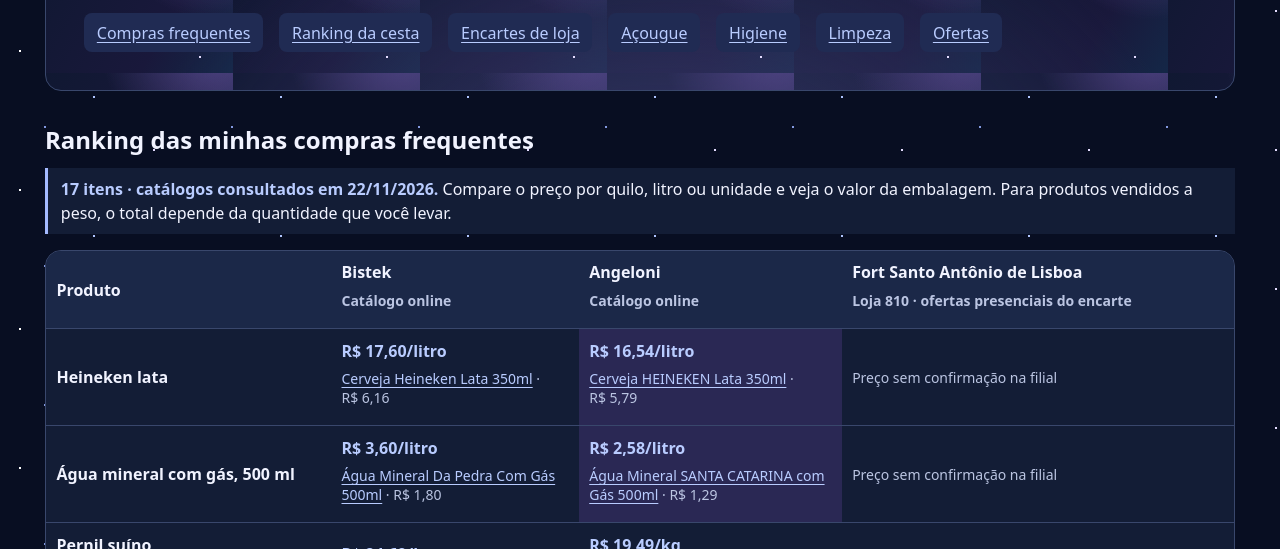
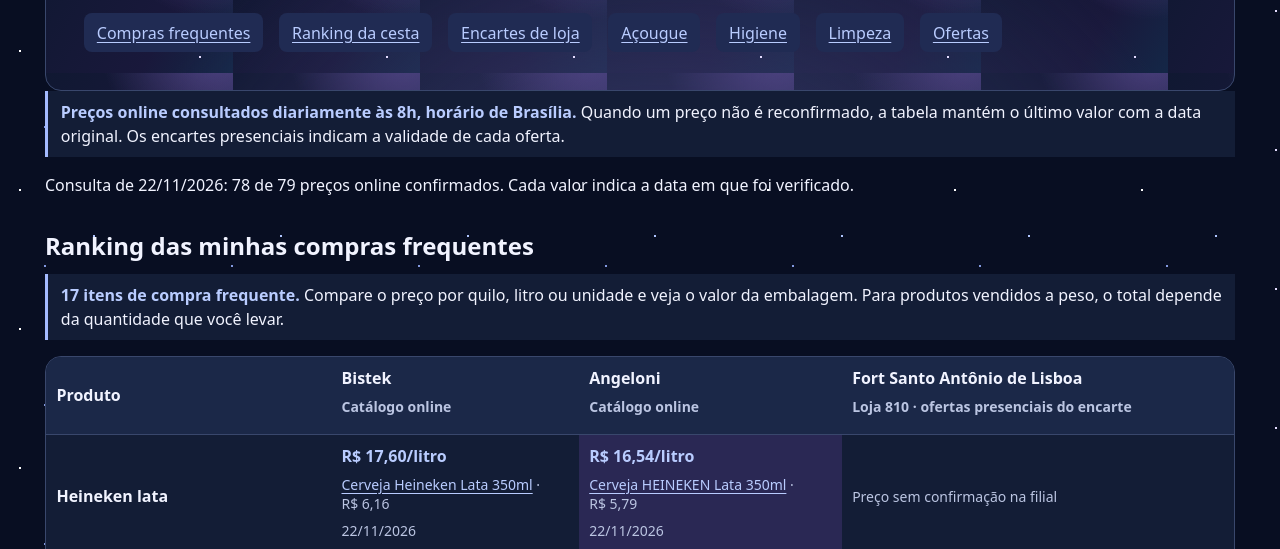
Before and after one commit to diegofranzbm-tech/pac-site, a plain HTML site: page radar/mercado/index.html in a window 1280 px wide. Shown: the part 251-800 px from the top of the page. Drawn offline with Linux system fonts and the light colour scheme.

Commit message:
Atualizar preços do Mercado diariamente às 8h

```diff
--- a/radar/mercado/app.js
+++ b/radar/mercado/app.js
@@ -61,3 +61,15 @@ for (const [section, offers] of Object.entries(selections)) {
     <small>${note}</small>${external("Consultar fonte", url)}</article>`
   ).join("");
 }
+
+const initialMarketDate = "2026-11-22";
+function marketQuote(url, initialCents) {
+  return marketPriceRefresh.products[url] ?? {cents: initialCents, date: initialMarketDate};
+}
+function marketDateLabel(date) {
+  return date.split("-").reverse().join("/");
+}
+const refreshNote = document.querySelector("#market-refresh");
+if (marketPriceRefresh.checked) {
+  refreshNote.textContent = `Consulta de ${marketDateLabel(marketPriceRefresh.checked)}: ${marketPriceRefresh.verified} de ${marketPriceRefresh.total} preços online confirmados. Cada valor indica a data em que foi verificado.`;
+}
--- a/radar/mercado/cesta.js
+++ b/radar/mercado/cesta.js
@@ -21,6 +21,10 @@ const physicalItems = [
   ["Papel higiênico", "4 rolos", [[821, "Papel Higienico Doble C/4 30m Fd", "https://www.bistek.com.br/papel-higienico-doble-c4-30m-fd-1923960/p"], [799, "Papel Higiênico SUPERPEL Neutro Folha Dupla com 4 Rolos 30 Metros cada", "https://super.angeloni.com.br/5218869-papel-higienico-superpel-neutro-folha-dupla-com-4-rolos-30-metros-cada/p"]]],
   ["Creme dental", "90 g", [[586, "Creme Dental Sorriso 90g Branco", "https://www.bistek.com.br/creme-dental-sorriso-90g-branco-691500/p"], [659, "Creme Dental SORRISO Fresh Caixa 90g", "https://super.angeloni.com.br/creme-dental-sorriso-fresh-caixa-90g-5434854/p"]]],
 ];
+
+for (const [, , offers] of physicalItems) {
+  for (const offer of offers.filter(Boolean)) offer[0] = marketQuote(offer[2], offer[0]).cents;
+}
 
 const catalogStores = [
   { name: "Bistek", area: "Catálogo online" },
@@ -55,7 +59,7 @@ monthlyTable.innerHTML = `
         if (!offer) return '<td>—</td>';
         const [cents, product, url] = offer;
         return `<td class="${cents === lowest ? "lowest-price" : ""}">
-          ${external(money(cents), url)}<small>${product}</small></td>`;
+          ${external(money(cents), url)}<small>${product} · ${marketDateLabel(marketQuote(url, cents).date)}</small></td>`;
       }).join("")}
       </tr>`;
   }).join("")}</tbody>
--- a/radar/mercado/frequentes.js
+++ b/radar/mercado/frequentes.js
@@ -47,7 +47,8 @@ const fortFrequentOffers = {
 const separatePreparations = new Set(["Pernil suíno", "Costela suína"]);
 const frequentRows = frequentItems.map(([label, unit, offers, note]) => {
   const fort = fortFrequentOffers[label];
-  const allOffers = [...offers, fort?.offer ?? null];
+  const allOffers = [...offers.map(([cents, quantity, name, url]) =>
+    [marketQuote(url, cents).cents, quantity, name, url]), fort?.offer ?? null];
   const unitPrices = allOffers.map(offer => offer ? Math.round(offer[0] / offer[1]) : null);
   const fortComparable = fort && !fort.alternative && todayInFlorianopolis <= fort.campaign.until;
   const comparable = unitPrices.slice(0, fortComparable ? 3 : 2);
@@ -72,7 +73,7 @@ document.querySelector("#frequent-prices").innerHTML = `
       return `<td class="${winners.includes(index) ? "lowest-price" : ""}">
         <strong>${money(unitPrices[index])}/${unit}</strong>
         <small>${external(name, url)} · ${money(cents)}${quantity === 1 && unit === "kg" ? " por 1 kg" : ""}</small>
-        ${fortDetails}
+        ${fortDetails || `<small>${marketDateLabel(marketQuote(url, cents).date)}</small>`}
       </td>`;
     }).join("")}
   </tr>`).join("")}</tbody>
--- a/radar/mercado/index.html
+++ b/radar/mercado/index.html
@@ -5,10 +5,12 @@
   <meta name="viewport" content="width=device-width, initial-scale=1">
   <title>YURI, O TREINADOR QUE TREINA · Mercado</title>
   <link rel="stylesheet" href="style.css?v=fort-rankings">
-  <script src="app.js?v=segmentos" defer></script>
-  <script src="cesta.js?v=precos-publicados" defer></script>
-  <script src="segmentos.js?v=fort-rankings" defer></script>
-<link rel="stylesheet" href="../yuri.css?v=via-lactea">  <script src="frequentes.js?v=fort-810" defer></script>
+  <script src="precos.js" defer></script>
+  <script src="app.js?v=diario8" defer></script>
+  <script src="cesta.js?v=diario8" defer></script>
+  <script src="segmentos.js?v=diario8" defer></script>
+  <link rel="stylesheet" href="../yuri.css?v=via-lactea">
+  <script src="frequentes.js?v=diario8" defer></script>
 </head>
 <body class="yuri-market">
 <main>
@@ -21,9 +23,12 @@
     </nav>
   </header>
 
+  <p class="market-note"><strong>Preços online consultados diariamente às 8h, horário de Brasília.</strong> Quando um preço não é reconfirmado, a tabela mantém o último valor com a data original. Os encartes presenciais indicam a validade de cada oferta.</p>
+  <p id="market-refresh" role="status"></p>
+
   <section aria-labelledby="frequentes">
     <h2 id="frequentes">Ranking das minhas compras frequentes</h2>
-    <p class="market-note"><strong>17 itens · catálogos consultados em 22/11/2026.</strong> Compare o preço por quilo, litro ou unidade e veja o valor da embalagem. Para produtos vendidos a peso, o total depende da quantidade que você levar.</p>
+    <p class="market-note"><strong>17 itens de compra frequente.</strong> Compare o preço por quilo, litro ou unidade e veja o valor da embalagem. Para produtos vendidos a peso, o total depende da quantidade que você levar.</p>
     <div class="table-wrap frequent-prices" tabindex="0" role="region" aria-labelledby="frequentes">
       <table id="frequent-prices"></table>
     </div>
@@ -37,7 +42,7 @@
 
   <section aria-labelledby="cesta-basica">
     <h2 id="cesta-basica">Orçamento mensal por supermercado</h2>
-    <p class="market-note"><strong>Catálogos oficiais consultados em 22/11/2026.</strong> Preços online de Angeloni e Bistek, sujeitos a CEP, estoque e condições no carrinho. Para comprar presencialmente, confira as ofertas da filial abaixo.</p>
+    <p class="market-note"><strong>Preços dos catálogos oficiais.</strong> Preços online de Angeloni e Bistek, sujeitos a CEP, estoque e condições no carrinho. Para comprar presencialmente, confira as ofertas da filial abaixo.</p>
     <p id="quantity-help">A lista começa com uma sugestão para dois adultos. Ajuste o número de embalagens ou de quilos de cada item para o seu mês. Use zero para retirar um produto.</p>
     <button type="button" id="reset-month">Restaurar quantidades sugeridas</button>
     <div class="market-layout">
@@ -54,7 +59,7 @@
     <p class="market-method">Os 20 itens mantêm as mesmas embalagens e pesos. O traço indica preço sem confirmação para a referência exata. O subtotal usa apenas os itens com preço nos dois catálogos. Marcas podem variar. Os valores excluem frete e deslocamento.</p>
   </section>
 
-  <p class="market-method">Bistek e Angeloni usam os catálogos online consultados em 22/11/2026. O Fort Santo Antônio de Lisboa usa os encartes presenciais da loja 810. A comparação entre as três lojas soma apenas os itens com oferta do Fort na validade, na medida indicada e sem desconto de clube. Os subtotais excluem frete e deslocamento.</p>
+  <p class="market-method">Bistek e Angeloni usam os preços datados dos catálogos online. O Fort Santo Antônio de Lisboa usa os encartes presenciais da loja 810. A comparação entre as três lojas soma apenas os itens com oferta do Fort na validade, na medida indicada e sem desconto de clube. Os subtotais excluem frete e deslocamento.</p>
 
   <details class="market-note comparison-note">
     <summary>Adendo sobre embalagens e produtos semelhantes</summary>
--- /dev/null
+++ b/radar/mercado/precos.js
@@ -0,0 +1,319 @@
+const marketPriceRefresh = {
+  "checked": "2026-11-22",
+  "verified": 78,
+  "total": 79,
+  "products": {
+    "https://super.angeloni.com.br/4077167-oleo-de-soja-coamo-refinado-900ml/p": {
+      "cents": 759,
+      "date": "2026-11-22"
+    },
+    "https://super.angeloni.com.br/5163134-cebola-roxa-7-montes-1kg-1/p": {
+      "cents": 1299,
+      "date": "2026-11-22"
+    },
+    "https://super.angeloni.com.br/5184063-farinha-mandioca-engenho-1kg/p": {
+      "cents": 415,
+      "date": "2026-11-22"
+    },
+    "https://super.angeloni.com.br/5218869-papel-higienico-superpel-neutro-folha-dupla-com-4-rolos-30-metros-cada/p": {
+      "cents": 799,
+      "date": "2026-11-22"
+    },
+    "https://super.angeloni.com.br/5252815-farinha-trigo-farina-tradicional-tipo-1-1kg/p": {
+      "cents": 375,
+      "date": "2026-11-22"
+    },
+    "https://super.angeloni.com.br/5323149-amaciante-de-roupa-downy-concentrado-brisa-intenso-refil-750ml/p": {
+      "cents": 1999,
+      "date": "2026-11-22"
+    },
+    "https://super.angeloni.com.br/5459942-linguica-seara-toscana-congelada-600g/p": {
+      "cents": 2199,
+      "date": "2026-11-22"
+    },
+    "https://super.angeloni.com.br/acem-bovino-best-beef-pedaco-kg-4719985/p": {
+      "cents": 5390,
+      "date": "2026-11-22"
+    },
+    "https://super.angeloni.com.br/acucar-refinado-globo-1kg-5503951/p": {
+      "cents": 349,
+      "date": "2026-11-22"
+    },
+    "https://super.angeloni.com.br/agua-mineral-santa-catarina-com-gas-500ml-524018/p": {
+      "cents": 129,
+      "date": "2026-11-22"
+    },
+    "https://super.angeloni.com.br/agua-sanitaria-q-boa-1l-388/p": {
+      "cents": 499,
+      "date": "2026-11-22"
+    },
+    "https://super.angeloni.com.br/arroz-parboilizado-kiarroz-5kg-121452/p": {
+      "cents": 1795,
+      "date": "2026-11-22"
+    },
+    "https://super.angeloni.com.br/cafe-dufiltro-tradicional-500g-5523687/p": {
+      "cents": 1790,
+      "date": "2026-11-22"
+    },
+    "https://super.angeloni.com.br/cenoura-kg-164607/p": {
+      "cents": 499,
+      "date": "2026-11-22"
+    },
+    "https://super.angeloni.com.br/cerveja-heineken-lata-350ml-5120431/p": {
+      "cents": 579,
+      "date": "2026-11-22"
+    },
+    "https://super.angeloni.com.br/costela-suina-seara-pedaco-resfriado-kg-4517433/p": {
+      "cents": 2929,
+      "date": "2026-11-22"
+    },
+    "https://super.angeloni.com.br/coxa-sobrecoxa-frango-macedo-resfriada-kg-4823400/p": {
+      "cents": 1399,
+      "date": "2026-11-22"
+    },
+    "https://super.angeloni.com.br/creme-dental-sorriso-dentes-brancos-90g-385891/p": {
+      "cents": 539,
+      "date": "2026-11-22"
+    },
+    "https://super.angeloni.com.br/creme-dental-sorriso-fresh-caixa-90g-5434854/p": {
+      "cents": 659,
+      "date": "2026-11-22"
+    },
+    "https://super.angeloni.com.br/desinfetante-pinho-sol-original-1l-1986899/p": {
+      "cents": 1889,
+      "date": "2026-11-22"
+    },
+    "https://super.angeloni.com.br/detergente-ype-neutro-500ml-1229185/p": {
+      "cents": 299,
+      "date": "2026-11-22"
+    },
+    "https://super.angeloni.com.br/esponja-scotch-brite-multiuso-com-1-unidade-1996/p": {
+      "cents": 519,
+      "date": "2026-11-22"
+    },
+    "https://super.angeloni.com.br/extrato-de-tomate-bonare-300g-4868887/p": {
+      "cents": 279,
+      "date": "2026-11-22"
+    },
+    "https://super.angeloni.com.br/feijao-preto-urbano-tipo-1-1kg-2876440/p": {
+      "cents": 729,
+      "date": "2026-11-22"
+    },
+    "https://super.angeloni.com.br/file-de-peito-frango-nat-iqf-1kg-4093797/p": {
+      "cents": 2259,
+      "date": "2026-11-22"
+    },
+    "https://super.angeloni.com.br/frios-e-laticinios/leite": {
+      "cents": 1790,
+      "date": "2026-11-22"
+    },
+    "https://super.angeloni.com.br/kit-pantene-liso-extremo-shmapoo-350ml-condicionador-175ml-4529461/p": {
+      "cents": 2590,
+      "date": "2026-11-22"
+    },
+    "https://super.angeloni.com.br/laranja-pera-kg-163848/p": {
+      "cents": 399,
+      "date": "2026-11-22"
+    },
+    "https://super.angeloni.com.br/leite-tirol-integral-com-tampa-1l-3852102/p": {
+      "cents": 429,
+      "date": "2026-11-22"
+    },
+    "https://super.angeloni.com.br/limao-tahity-kg-164364/p": {
+      "cents": 1719,
+      "date": "2026-11-22"
+    },
+    "https://super.angeloni.com.br/maca-gala-kg-164534/p": {
+      "cents": 1679,
+      "date": "2026-11-22"
+    },
+    "https://super.angeloni.com.br/margarina-claybom-com-sal-500g-3260925/p": {
+      "cents": 749,
+      "date": "2026-11-22"
+    },
+    "https://super.angeloni.com.br/massa-orquidea-espaguete-500g-2132150/p": {
+      "cents": 379,
+      "date": "2026-11-22"
+    },
+    "https://super.angeloni.com.br/pernil-suino-seara-reserva-com-pele-pedaco-resfriado-kg-4821174/p": {
+      "cents": 1949,
+      "date": "2026-11-22"
+    },
+    "https://super.angeloni.com.br/queijo-mussarela-president-fatiado-300g-4804119/p": {
+      "cents": 1939,
+      "date": "2026-11-22"
+    },
+    "https://super.angeloni.com.br/sabao-em-po-surf-cuidado-do-coco-800g-5459290/p": {
+      "cents": 999,
+      "date": "2026-11-22"
+    },
+    "https://super.angeloni.com.br/sabonete-phebo-naturelle-90g-4740/p": {
+      "cents": 599,
+      "date": "2026-11-22"
+    },
+    "https://super.angeloni.com.br/saco-de-lixo-dover-roll-resist-com-20-unidades-30l-4649414/p": {
+      "cents": 1899,
+      "date": "2026-11-22"
+    },
+    "https://super.angeloni.com.br/sobrecoxa-de-frango-nat-iqf-1kg-4010669/p": {
+      "cents": 1395,
+      "date": "2026-11-22"
+    },
+    "https://super.angeloni.com.br/tomate-italiano-kg-786934/p": {
+      "cents": 2399,
+      "date": "2026-11-22"
+    },
+    "https://www.bistek.com.br/achocolatado-po-3-coracoes-350g-choc-2340453/p": {
+      "cents": 718,
+      "date": "2026-11-22"
+    },
+    "https://www.bistek.com.br/acucar-da-barra-1kg-refinado-1501305/p": {
+      "cents": 390,
+      "date": "2026-11-22"
+    },
+    "https://www.bistek.com.br/agua-mineral-da-pedra-com-gas-500ml-2013800/p": {
+      "cents": 180,
+      "date": "2026-11-22"
+    },
+    "https://www.bistek.com.br/agua-sanitaria-qboa-1-litro-714895/p": {
+      "cents": 512,
+      "date": "2026-11-22"
+    },
+    "https://www.bistek.com.br/amaciante-concdowny-750ml-bintenso-rf-2311321/p": {
+      "cents": 2256,
+      "date": "2026-11-22"
+    },
+    "https://www.bistek.com.br/arroz-parboilizado-bonitao-5kg-tp1-1550012/p": {
+      "cents": 1750,
+      "date": "2026-11-22"
+    },
+    "https://www.bistek.com.br/cafe-po-uniao-500g-tradicional-vacuo-2218798/p": {
+      "cents": 1954,
+      "date": "2026-11-22"
+    },
+    "https://www.bistek.com.br/cebola-600g-3031438/p": {
+      "cents": 741,
+      "date": "2026-11-22"
+    },
+    "https://www.bistek.com.br/cenoura-600g-3031462/p": {
+      "cents": 504,
+      "date": "2026-11-22"
+    },
+    "https://www.bistek.com.br/cerveja-heineken-lata-350ml-990167/p": {
+      "cents": 616,
+      "date": "2026-11-22"
+    },
+    "https://www.bistek.com.br/costela-barbecue-seara-gourmet-1kg-1359967/p": {
+      "cents": 9576,
+      "date": "2026-11-22"
+    },
+    "https://www.bistek.com.br/creme-dental-sorriso-90g-branco-691500/p": {
+      "cents": 586,
+      "date": "2026-11-22"
+    },
+    "https://www.bistek.com.br/desinfetante-pinho-sol-1l-original-1463691/p": {
+      "cents": 2057,
+      "date": "2026-11-22"
+    },
+    "https://www.bistek.com.br/detergente-liquido-ype-500ml-neutro-715999/p": {
+      "cents": 306,
+      "date": "2026-11-22"
+    },
+    "https://www.bistek.com.br/esponja-scotch-brite-multiuso-unitaria-717070/p": {
+      "cents": 594,
+      "date": "2026-11-22"
+    },
+    "https://www.bistek.com.br/extrato-tomate-bonare-300g-sache-2142538/p": {
+      "cents": 287,
+      "date": "2026-11-22"
+    },
+    "https://www.bistek.com.br/farinha-mandioca-rocha-1kg-torrada-2019590/p": {
+      "cents": 617,
+      "date": "2026-11-22"
+    },
+    "https://www.bistek.com.br/farinha-trigo-rosesol-1kg-1465198/p": {
+      "cents": 349,
+      "date": "2026-11-22"
+    },
+    "https://www.bistek.com.br/feijao-preto-bom-partido-1kg-2043408/p": {
+      "cents": 668,
+      "date": "2026-11-22"
+    },
+    "https://www.bistek.com.br/file-de-peito-de-frango-nat-1kg-iqf-1858653/p": {
+      "cents": 1748,
+      "date": "2026-11-22"
+    },
+    "https://www.bistek.com.br/laranja-pera-embalagem-500g-3031721/p": {
+      "cents": 339,
+      "date": "2026-11-22"
+    },
+    "https://www.bistek.com.br/lava-roupa-po-surf-800g-nv-forccoco-sc-2102110/p": {
+      "cents": 862,
+      "date": "2026-11-22"
+    },
+    "https://www.bistek.com.br/leite-po-aurora-400g-instintegral-1465988/p": {
+      "cents": 1542,
+      "date": "2026-11-22"
+    },
+    "https://www.bistek.com.br/leite-uht-piracanjuba-1l-integral-ctp-1816110/p": {
+      "cents": 491,
+      "date": "2026-11-22"
+    },
+    "https://www.bistek.com.br/limao-tahiti-embalagem-300g-3031780/p": {
+      "cents": 504,
+      "date": "2026-11-22"
+    },
+    "https://www.bistek.com.br/linguica-toscana-seara-600g-2364050/p": {
+      "cents": 2057,
+      "date": "2026-11-22"
+    },
+    "https://www.bistek.com.br/maca-gala-embalagem-500g-3031802/p": {
+      "cents": 617,
+      "date": "2026-11-22"
+    },
+    "https://www.bistek.com.br/macarrao-diana-500g-espaguete-1464280/p": {
+      "cents": 296,
+      "date": "2026-11-22"
+    },
+    "https://www.bistek.com.br/margarina-claybom-500g-c-sal-1510169/p": {
+      "cents": 749,
+      "date": "2026-11-22"
+    },
+    "https://www.bistek.com.br/oleo-soja-coamo-900ml-pet-1477102/p": {
+      "cents": 800,
+      "date": "2026-11-22"
+    },
+    "https://www.bistek.com.br/papel-higienico-doble-c4-30m-fd-1923960/p": {
+      "cents": 821,
+      "date": "2026-11-22"
+    },
+    "https://www.bistek.com.br/pernil-suino-stempero-embalagem-1kg-3030261/p": {
+      "cents": 2469,
+      "date": "2026-11-22"
+    },
+    "https://www.bistek.com.br/queijo-mussarela-president-300g-fatiado-2114186/p": {
+      "cents": 1851,
+      "date": "2026-11-22"
+    },
+    "https://www.bistek.com.br/sabonete-phebo-90g-naturelle-687146/p": {
+      "cents": 594,
+      "date": "2026-11-22"
+    },
+    "https://www.bistek.com.br/saco-plixo-dover-roll-30l-c20-resist-1988697/p": {
+      "cents": 1844,
+      "date": "2026-11-22"
+    },
+    "https://www.bistek.com.br/sha350mlcond175ml-pantene-liso-extr-2015404/p": {
+      "cents": 4632,
+      "date": "2026-11-22"
+    },
+    "https://www.bistek.com.br/sobrecoxa-de-frango-nat-1kg-iqf-1985078/p": {
+      "cents": 1439,
+      "date": "2026-11-22"
+    },
+    "https://www.bistek.com.br/tomate-italiano-500g-3032310/p": {
+      "cents": 1338,
+      "date": "2026-11-22"
+    }
+  }
+};
--- a/radar/mercado/segmentos.js
+++ b/radar/mercado/segmentos.js
@@ -115,7 +115,8 @@ function renderSegmentRanking(stores, rows) {
 }
 
 for (const [segment, items] of Object.entries(segmentItems)) {
-  const rows = items.map(([product, offers], index) => {
+  const rows = items.map(([product, originalOffers], index) => {
+    const offers = originalOffers.map(([cents, name, url]) => [marketQuote(url, cents).cents, name, url]);
     const fort = fortSegmentOffers[segment][index];
     const active = fort && todayInFlorianopolis <= fort.campaign.until;
     const prices = offers.map(([cents]) => cents);
@@ -137,7 +138,7 @@ for (const [segment, items] of Object.entries(segmentItems)) {
           </td>` : '<td><small>Preço sem confirmação</small></td>';
           return `<tr><th scope="row">${product}</th>${offers.map(([cents, name, url]) =>
             `<td class="${cents === best ? "lowest-price" : ""}">
-              <a href="${url}" target="_blank" rel="noopener" aria-label="${name} · ${money(cents)}">${money(cents)}</a>
+              <a href="${url}" target="_blank" rel="noopener" aria-label="${name} · ${money(cents)}">${money(cents)}</a><small>${marketDateLabel(marketQuote(url, cents).date)}</small>
             </td>`).join("")}${fortCell}</tr>`;
         }).join("")}</tbody>
       </table>
```
Also changed, not shown: radar/index.html (+1 -1 lines), 2 other files.
